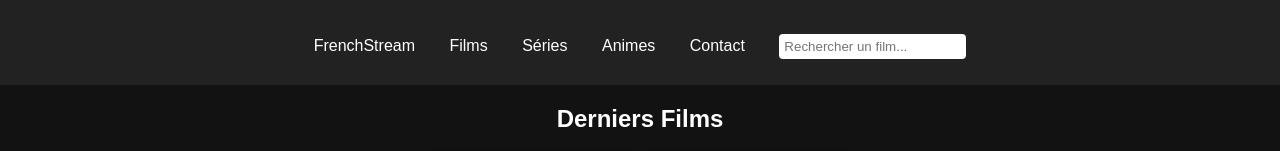
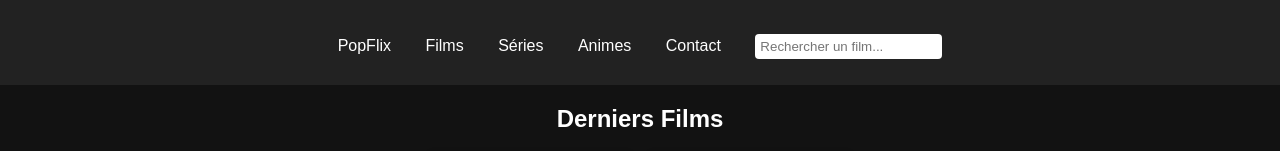
Before and after one commit to SkyLostTV/PopFlixV3, a plain HTML site: page index.html in a window 1280 px wide. Shown: the top 151 px of the page. Drawn offline with Linux system fonts and the light colour scheme.

Commit message:
Update index.html

```diff
--- a/index.html
+++ b/index.html
@@ -11,7 +11,7 @@
     <header>
         <nav>
             <ul>
-                <li><a href="#">FrenchStream</a></li>
+                <li><a href="#">PopFlix</a></li>
                 <li><a href="#">Films</a></li>
                 <li><a href="#">Séries</a></li>
                 <li><a href="#">Animes</a></li>
```
